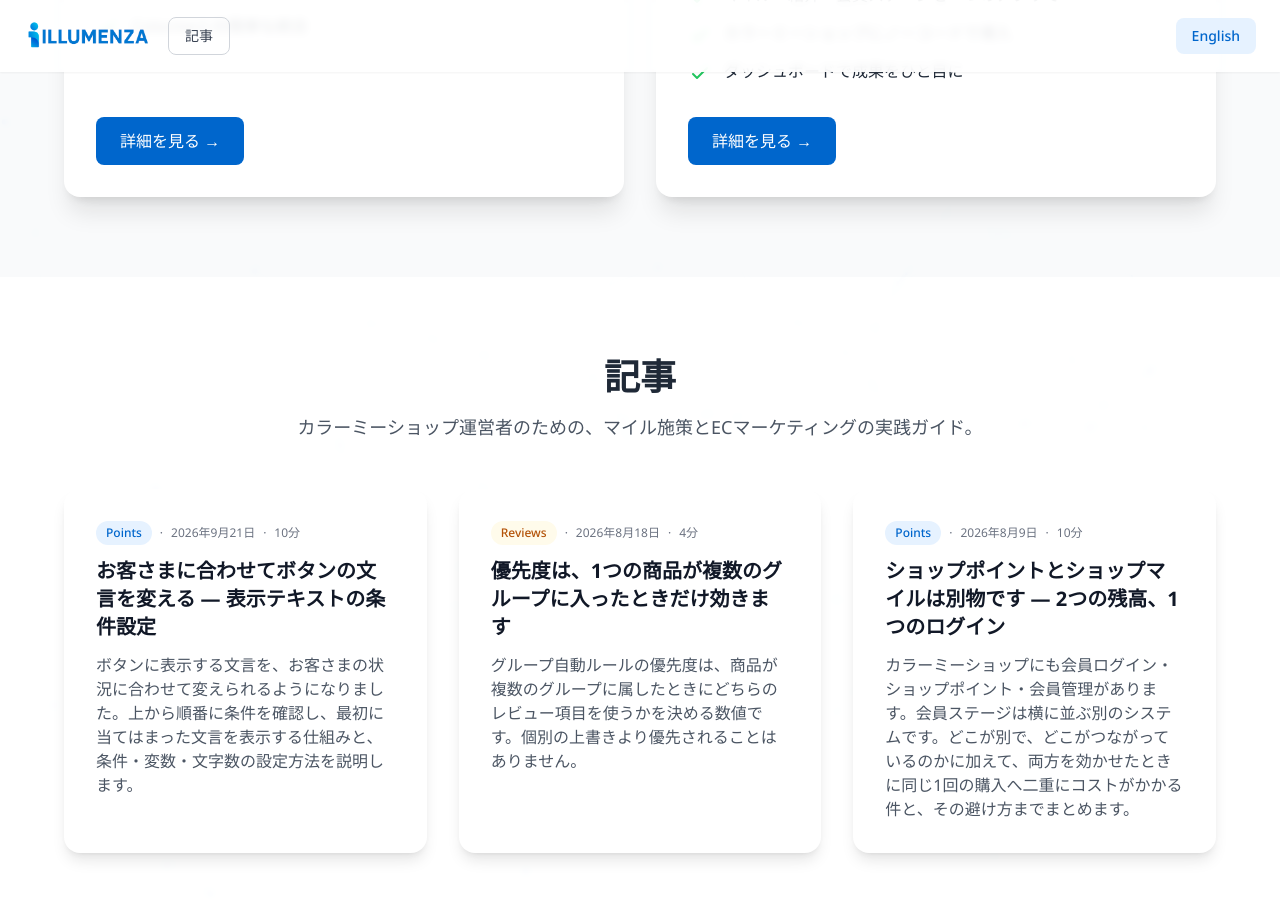
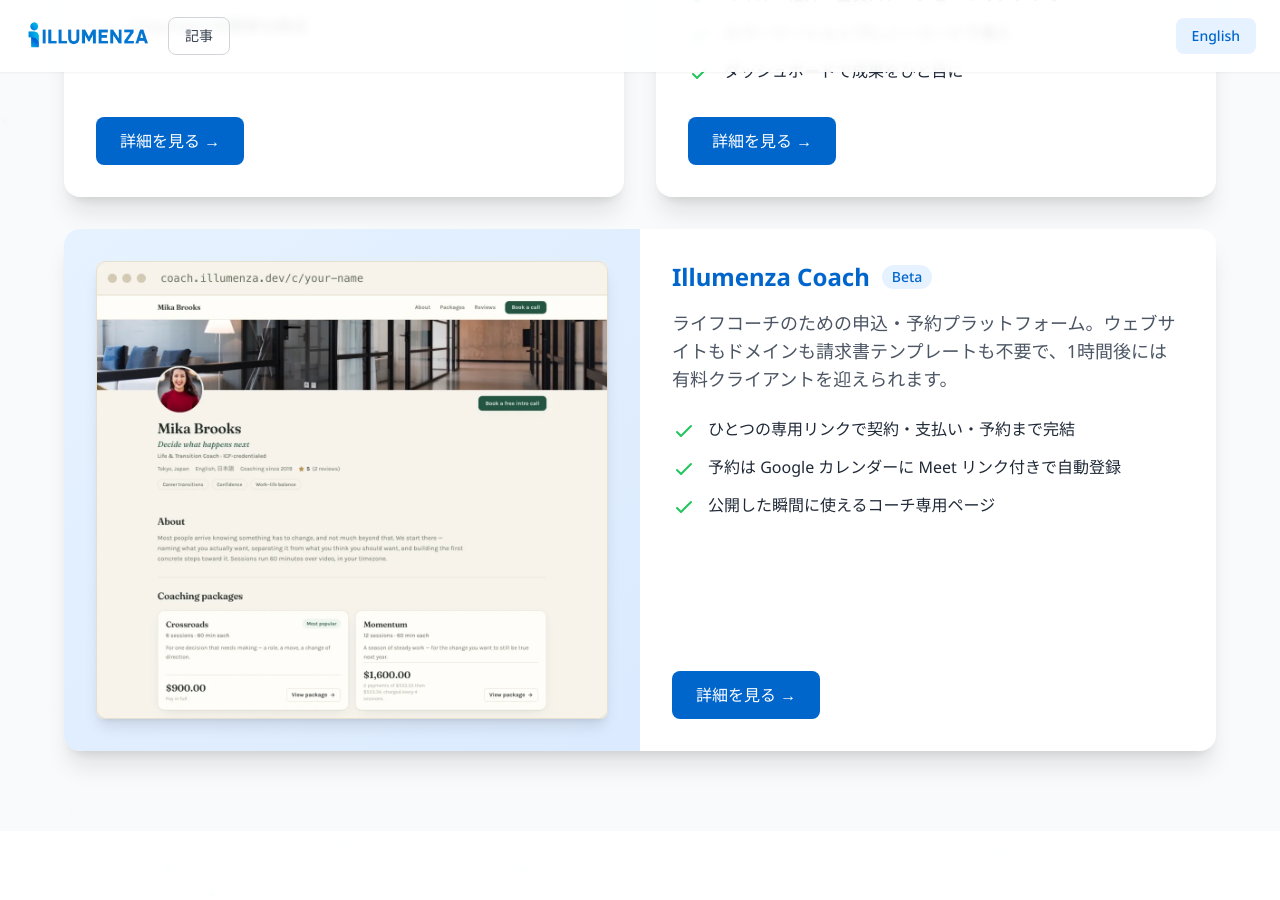
Before and after one commit to TheKinng96/illumenza-homepage, a Jekyll site: the page built from index.html, in a window 1280 px wide and 900 px high, scrolled down 2327 px. Built offline with Jekyll 4.4.1, drawn with Linux system fonts in a browser that asks for light colours; nearby versions of some CDN libraries.

Commit message:
feat(home): add Illumenza Coach to the products section
Full-width card under Coupon and 会員ステージ, linking to
coach.illumenza.dev, with a Beta pill (matches the live landing).
Also listed in the Organization JSON-LD.

Co-Authored-By: Claude Opus 5.5 (1M context) <noreply@anthropic.com>

```diff
--- a/index.html
+++ b/index.html
@@ -62,6 +62,12 @@ layout: null
                 "name": "会員ステージ",
                 "description": "No-code loyalty app for Colorme stores combining points, referrals, and member ranks",
                 "url": "https://points.illumenza.dev"
+            },
+            {
+                "@type": "Product",
+                "name": "Illumenza Coach",
+                "description": "Enrolment and booking platform for life coaches: clients sign, pay, and book from one private link",
+                "url": "https://coach.illumenza.dev"
             }
         ]
     }
@@ -356,6 +362,56 @@ layout: null
                         </a>
                     </div>
                 </div>
+                <div class="lg:col-span-2 bg-white rounded-xl sm:rounded-2xl shadow-xl overflow-hidden scale-in delay-300 flex flex-col lg:flex-row">
+                    <div class="lg:w-1/2 bg-gradient-to-br from-brand-light to-blue-100 p-6 sm:p-8 flex items-center justify-center">
+                        <img src="images/coach.webp"
+                             alt="Illumenza Coach - a coach's public page with profile, about, and coaching packages"
+                             class="rounded-lg shadow-lg transform hover:scale-105 transition-transform duration-300 fade-in-right delay-300 w-full">
+                    </div>
+                    <div class="lg:w-1/2 p-6 sm:p-8 flex-1 flex flex-col">
+                        <div class="flex items-center gap-3 mb-3 sm:mb-4 fade-in-up delay-200">
+                            <h4 class="text-xl sm:text-2xl font-bold text-brand-blue">Illumenza Coach</h4>
+                            <span class="px-2.5 py-0.5 text-xs sm:text-sm font-medium bg-brand-light text-brand-blue rounded-full">Beta</span>
+                        </div>
+                        <p class="text-base sm:text-lg text-gray-600 mb-4 sm:mb-6 fade-in-up delay-300">
+                            <span class="lang-en">An enrolment and booking platform for life coaches. Start taking paying clients in an hour — no website, no domain, no invoice templates.</span>
+                            <span class="lang-jp">ライフコーチのための申込・予約プラットフォーム。ウェブサイトもドメインも請求書テンプレートも不要で、1時間後には有料クライアントを迎えられます。</span>
+                        </p>
+                        <ul class="space-y-2 sm:space-y-3 mb-6 sm:mb-8 flex-1">
+                            <li class="flex items-start fade-in-left delay-400">
+                                <svg class="w-5 h-5 sm:w-6 sm:h-6 text-green-500 mr-2 sm:mr-3 mt-0.5 flex-shrink-0" fill="none" stroke="currentColor" viewBox="0 0 24 24">
+                                    <path stroke-linecap="round" stroke-linejoin="round" stroke-width="2" d="M5 13l4 4L19 7"></path>
+                                </svg>
+                                <span class="text-sm sm:text-base">
+                                    <span class="lang-en">One private link: clients sign, pay, and book</span>
+                                    <span class="lang-jp">ひとつの専用リンクで契約・支払い・予約まで完結</span>
+                                </span>
+                            </li>
+                            <li class="flex items-start fade-in-left delay-500">
+                                <svg class="w-5 h-5 sm:w-6 sm:h-6 text-green-500 mr-2 sm:mr-3 mt-0.5 flex-shrink-0" fill="none" stroke="currentColor" viewBox="0 0 24 24">
+                                    <path stroke-linecap="round" stroke-linejoin="round" stroke-width="2" d="M5 13l4 4L19 7"></path>
+                                </svg>
+                                <span class="text-sm sm:text-base">
+                                    <span class="lang-en">Bookings land on Google Calendar with Meet links</span>
+                                    <span class="lang-jp">予約は Google カレンダーに Meet リンク付きで自動登録</span>
+                                </span>
+                            </li>
+                            <li class="flex items-start fade-in-left delay-600">
+                                <svg class="w-5 h-5 sm:w-6 sm:h-6 text-green-500 mr-2 sm:mr-3 mt-0.5 flex-shrink-0" fill="none" stroke="currentColor" viewBox="0 0 24 24">
+                                    <path stroke-linecap="round" stroke-linejoin="round" stroke-width="2" d="M5 13l4 4L19 7"></path>
+                                </svg>
+                                <span class="text-sm sm:text-base">
+                                    <span class="lang-en">A public coach page, live the moment you publish</span>
+                                    <span class="lang-jp">公開した瞬間に使えるコーチ専用ページ</span>
+                                </span>
+                            </li>
+                        </ul>
+                        <a href="https://coach.illumenza.dev" target="_blank" class="inline-block px-5 sm:px-6 py-2.5 sm:py-3 text-sm sm:text-base bg-brand-blue text-white font-medium rounded-lg hover:bg-blue-700 transition-all transform hover:scale-105 fade-in-up delay-700 self-start">
+                            <span class="lang-en">Learn More →</span>
+                            <span class="lang-jp">詳細を見る →</span>
+                        </a>
+                    </div>
+                </div>
             </div>
         </div>
     </section>
```
Also changed, not shown: images/coach.webp (added).
